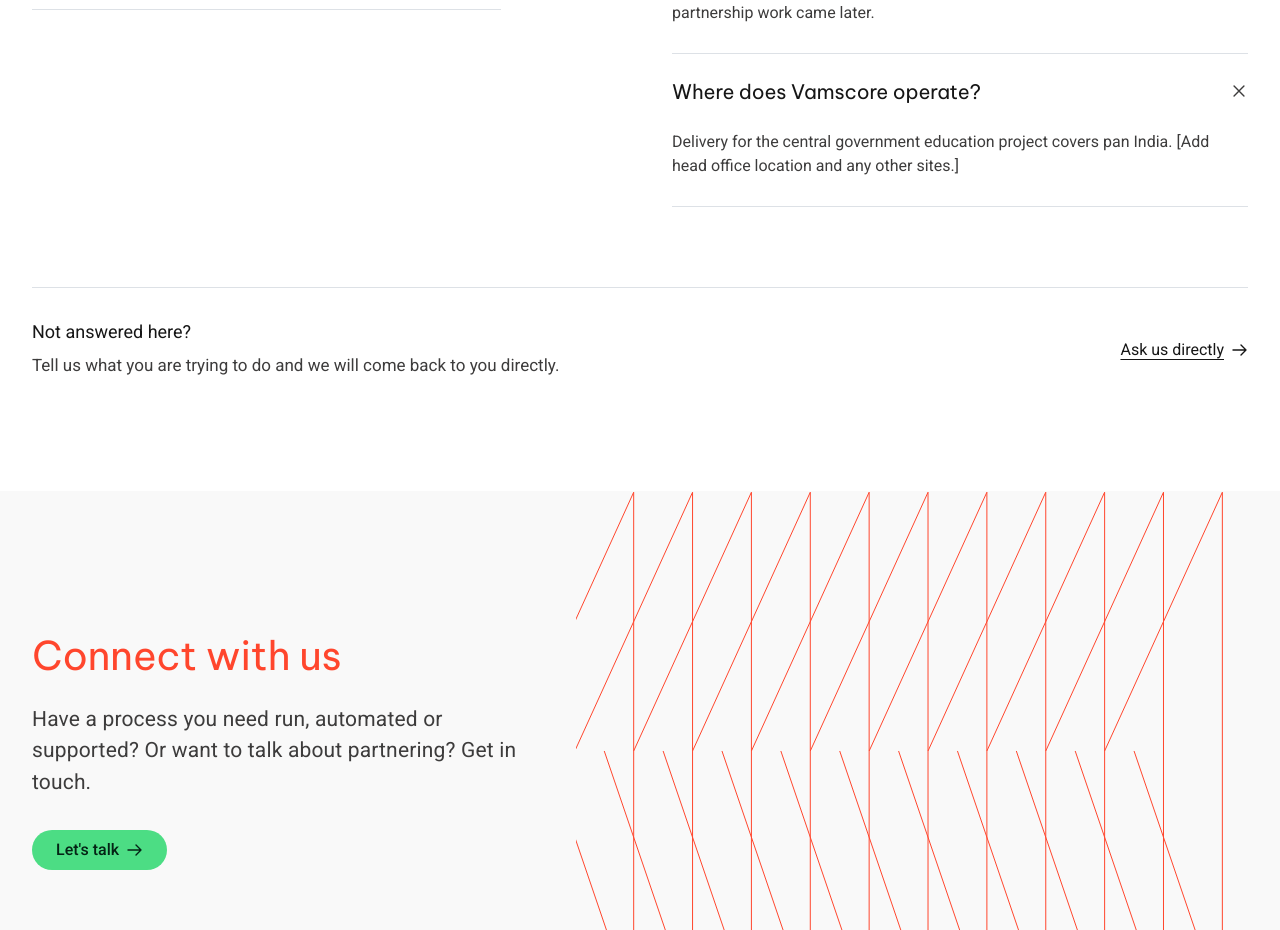
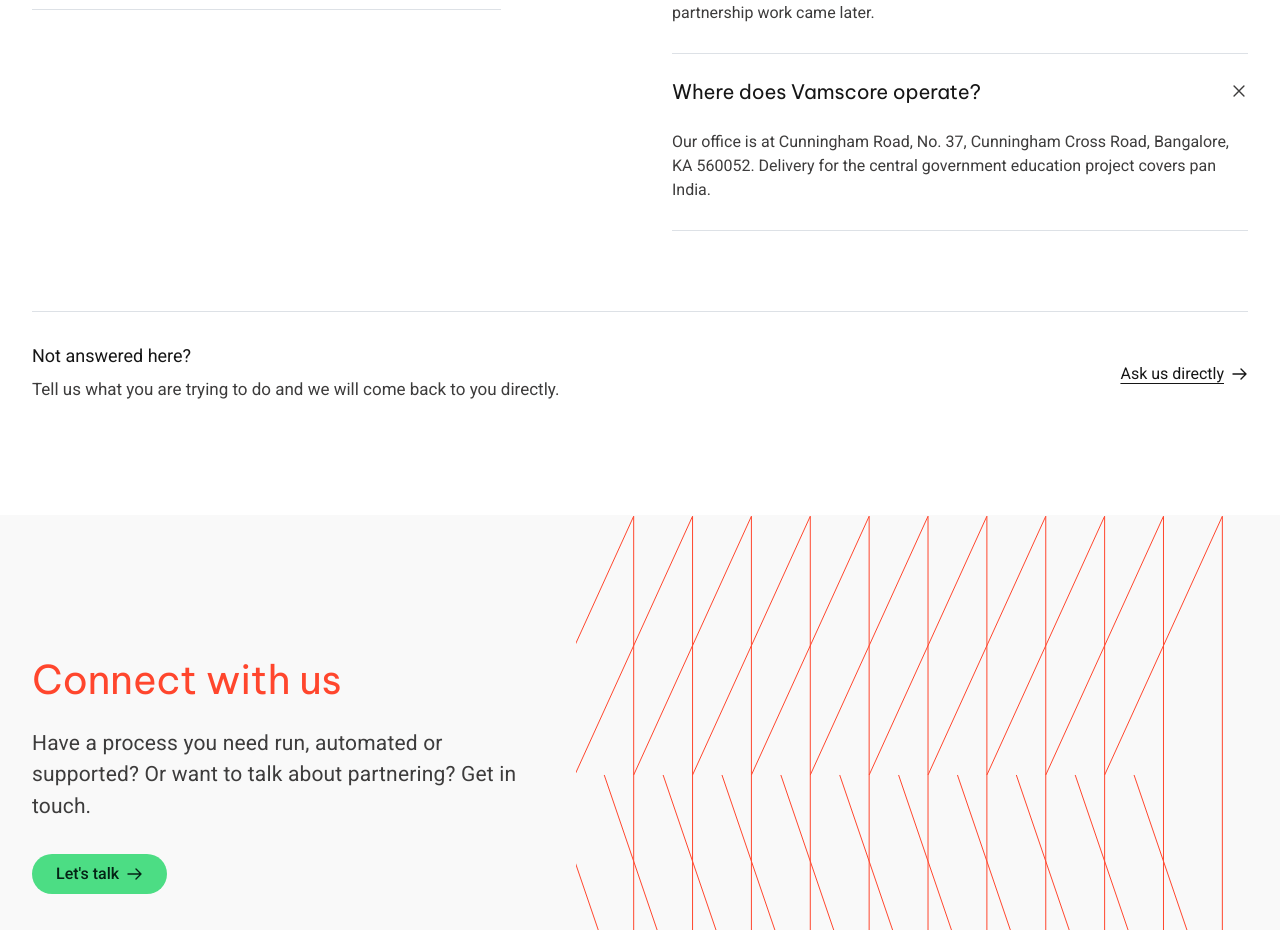
Before and after one commit to VamscoreAI/vamscore, a Next.js app: page / in a window 1280 px wide. Shown: the part 7122-8052 px from the top of the page. Built offline with nearby package versions, Linux system fonts and the light colour scheme.

Commit message:
Put the office address in the FAQ's "Where does Vamscore operate?"
Replaces the [Add head office location…] placeholder with the Bangalore
address supplied on 2026-10-22.

```diff
--- a/content/home.ts
+++ b/content/home.ts
@@ -323,7 +323,7 @@
         },
         {
           q: "Where does Vamscore operate?",
-          a: "Delivery for the central government education project covers pan India. [Add head office location and any other sites.]",
+          a: "Our office is at Cunningham Road, No. 37, Cunningham Cross Road, Bangalore, KA 560052. Delivery for the central government education project covers pan India.",
         },
       ],
     },
```
